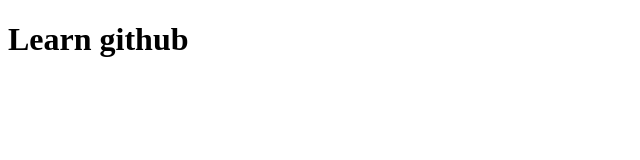
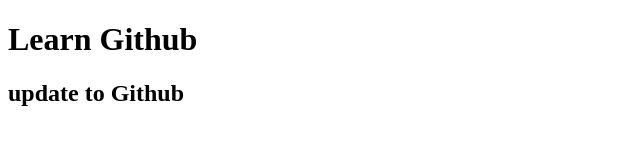
Before and after one commit to prapun456/Devops-BOM, a plain HTML site: page index.html in a window 1280 px wide. Shown: the whole page, without its empty margins (0-640 px from the left). Drawn offline with Linux system fonts and the light colour scheme.

Commit message:
Update index.html

```diff
--- a/index.html
+++ b/index.html
@@ -6,7 +6,8 @@
     <meta name="viewport" content="width=device-width, initial-scale=1.0">
     <title>Learn Github</title>
 </head>
-<h1>Learn github</h1>
+<h1>Learn Github</h1>
+<h2>update to Github</h2>
 <body>
 
 
```
